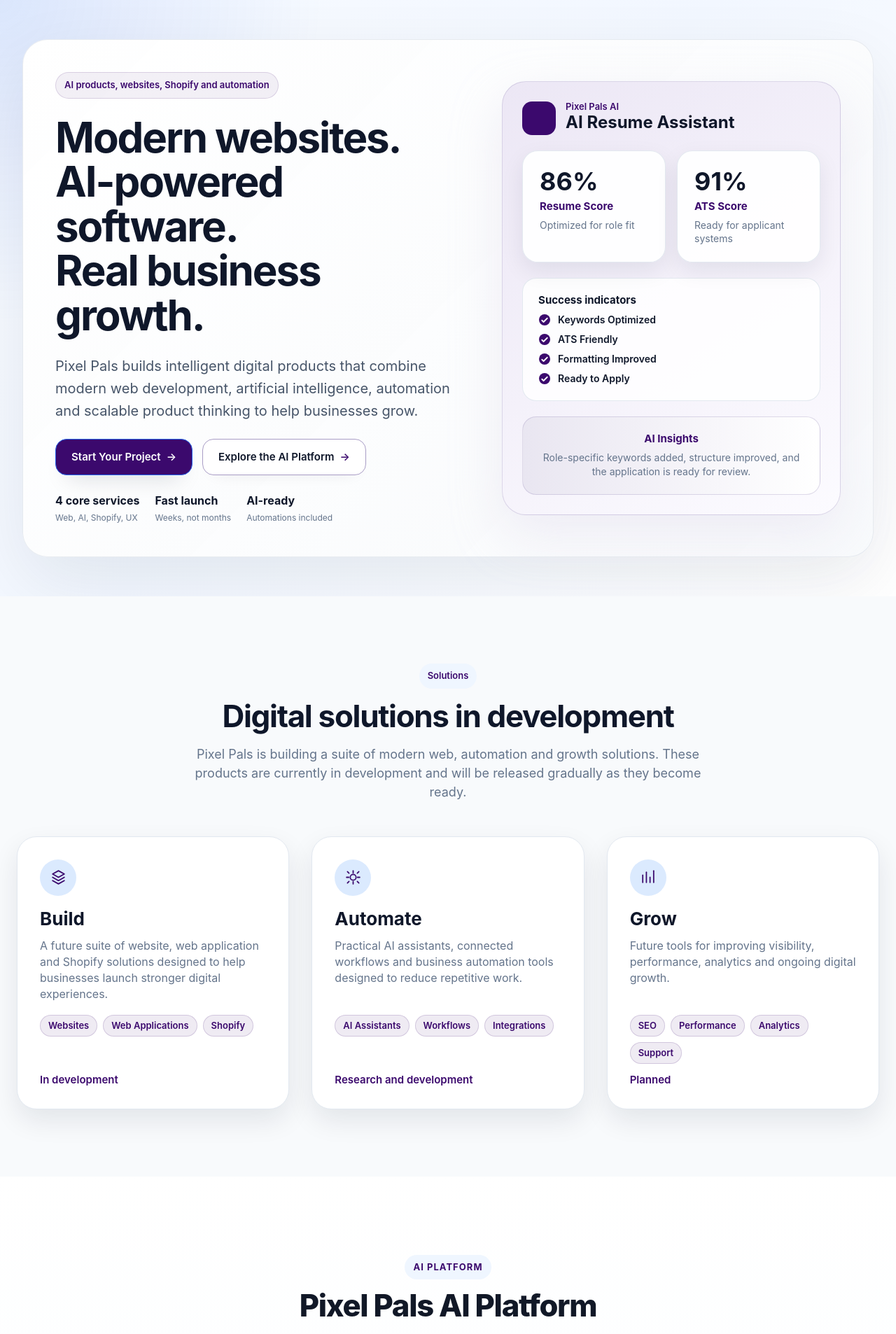
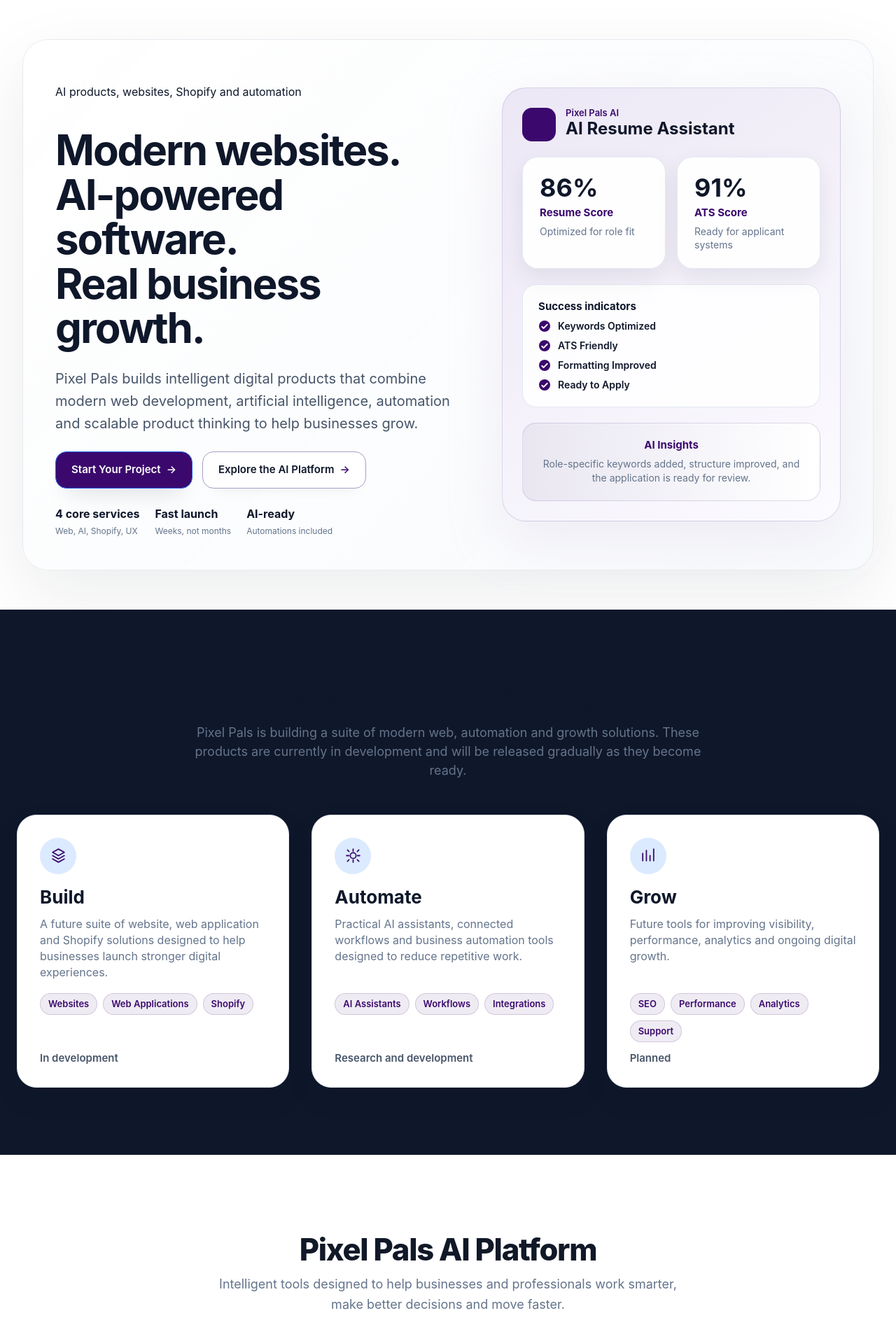
Before and after one commit to biancakisten/pixelpals, a Next.js app: page / in a window 1280 px wide. Shown: the top 1906 px of the page at 70% size. Built offline with nearby package versions, Linux system fonts and the light colour scheme.

Commit message:
touch up

```diff
--- a/components/AIPlatform.css
+++ b/components/AIPlatform.css
@@ -4,11 +4,11 @@
   --ai-text: #64748b;
   --ai-border: #dfe7f1;
   --ai-blue: #2563eb;
-  --ai-surface: #f8fbff;
+  --ai-surface: #ffffff;
 
   width: 100%;
   padding: 112px 24px 120px;
-  background: linear-gradient(180deg, #ffffff 0%, #f7fbff 100%);
+  background: #ffffff;
   font-family: Inter, Arial, sans-serif;
 }
 
@@ -26,22 +26,6 @@
   width: min(760px, 100%);
   margin: 0 auto 48px;
   text-align: center;
-}
-
-.ai-platform__eyebrow {
-  display: inline-flex;
-  align-items: center;
-  justify-content: center;
-  margin-bottom: 14px;
-  padding: 8px 12px;
-  border-radius: 999px;
-  background: #eff6ff;
-  color: var(--ai-purple);
-  font-size: 13px;
-  font-weight: 700;
-  letter-spacing: 0.08em;
-  line-height: 1.5;
-  text-transform: uppercase;
 }
 
 .ai-platform__heading h2 {
--- a/components/AIPlatform.jsx
+++ b/components/AIPlatform.jsx
@@ -61,8 +61,6 @@
     >
       <div className="ai-platform__container">
         <header className="ai-platform__heading">
-          <span className="ai-platform__eyebrow">AI Platform</span>
-
           <h2 id="ai-platform-heading">Pixel Pals AI Platform</h2>
 
           <p>
--- a/components/HomeBanner.css
+++ b/components/HomeBanner.css
@@ -3,7 +3,7 @@
   --home-banner-heading: #0f172a;
   --home-banner-text: #64748b;
   --home-banner-border: #e2e8f0;
-  --home-banner-background: #f8fafc;
+  --home-banner-background: #0f172a;
   --home-banner-chip-background: rgba(59, 9, 109, 0.08);
   --home-banner-chip-border: rgba(59, 9, 109, 0.16);
 
@@ -27,20 +27,6 @@
   width: min(820px, 100%);
   margin: 0 auto 50px;
   text-align: center;
-}
-
-.home-banner__eyebrow {
-  display: inline-flex;
-  align-items: center;
-  justify-content: center;
-  margin-bottom: 14px;
-  padding: 8px 12px;
-  border-radius: 999px;
-  background: #eff6ff;
-  color: var(--home-banner-purple);
-  font-size: 13px;
-  font-weight: 600;
-  line-height: 1.5;
 }
 
 .home-banner__heading h2 {
@@ -144,7 +130,7 @@
 
 .home-banner__status {
   margin: auto 0 0;
-  color: var(--home-banner-purple);
+  color: #475569;
   font-size: 15px;
   font-weight: 600;
   line-height: 18px;
--- a/components/HomeBanner.jsx
+++ b/components/HomeBanner.jsx
@@ -69,7 +69,6 @@
     <section className="home-banner" aria-labelledby="home-banner-title">
       <div className="home-banner__container">
         <header className="home-banner__heading">
-          <span className="home-banner__eyebrow">Solutions</span>
 
           <h2 id="home-banner-title">
             Digital solutions in development
--- a/components/PixelPalsHero.css
+++ b/components/PixelPalsHero.css
@@ -9,13 +9,11 @@
   --pp-muted: #64748b;
   --pp-purple: #3b096d;
   --pp-blue: #2563eb;
-  --pp-surface: #f8fafc;
+  --pp-surface: #ffffff;
   --pp-border: #e2e8f0;
   width: 100%;
   padding: 72px clamp(24px, 4.5vw, 56px);
-  background:
-    radial-gradient(circle at top left, rgba(37, 99, 235, 0.14), transparent 30%),
-    linear-gradient(135deg, #f8fbff 0%, #f2f7ff 48%, #ffffff 100%);
+  background: #ffffff;
   color: var(--pp-navy);
   font-family: Inter, ui-sans-serif, system-ui, -apple-system, BlinkMacSystemFont, 'Segoe UI', sans-serif;
 }
@@ -44,7 +42,6 @@
   max-width: 720px;
 }
 
-.pp-hero__badge,
 .pp-hero__title,
 .pp-hero__description,
 .pp-product p,
@@ -53,19 +50,6 @@
 .pp-product ul,
 .pp-hero__metrics {
   margin: 0;
-}
-
-.pp-hero__badge {
-  display: inline-flex;
-  align-items: center;
-  padding: 8px 12px;
-  border: 1px solid rgba(59, 9, 109, 0.14);
-  border-radius: 999px;
-  background: rgba(59, 9, 109, 0.06);
-  color: var(--pp-purple);
-  font-size: 13px;
-  font-weight: 600;
-  line-height: 1.5;
 }
 
 .pp-hero__title {
--- a/components/ProcessSection.css
+++ b/components/ProcessSection.css
@@ -10,7 +10,7 @@
 
   width: 100%;
   padding: 96px 24px;
-  background: var(--process-background);
+  background: #ffffff;
   font-family: Inter, Arial, sans-serif;
 }
 
@@ -29,21 +29,6 @@
   margin: 0 auto 52px;
   padding: 0;
   text-align: center;
-}
-
-.process-section__eyebrow {
-  display: inline-flex;
-  align-items: center;
-  justify-content: center;
-  margin-bottom: 14px;
-  padding: 8px 12px;
-  border-radius: 999px;
-  background: var(--process-light-blue);
-  color: var(--process-blue);
-  font-size: 13px;
-  font-weight: 600;
-  line-height: 1.5;
-  white-space: nowrap;
 }
 
 .process-section__heading h2 {
--- a/components/ProcessSection.jsx
+++ b/components/ProcessSection.jsx
@@ -39,7 +39,6 @@
     >
       <div className="process-section__container">
         <header className="process-section__heading">
-          <span className="process-section__eyebrow">Process</span>
 
           <h2 id="process-section-heading">
             From idea to launch without the fog
--- a/components/WhyPixelPals.css
+++ b/components/WhyPixelPals.css
@@ -3,7 +3,7 @@
   --why-heading: #111827;
   --why-text: #5b6472;
   --why-border: #dfe7f1;
-  --why-background: #f8fbff;
+  --why-background: #0f172a;
   --why-green: #22c55e;
   --why-blue: #2563eb;
   --why-surface: #ffffff;
@@ -12,7 +12,7 @@
 
   width: 100%;
   padding: 112px 24px 120px;
-  background: linear-gradient(180deg, #ffffff 0%, #f8fbff 100%);
+  background: var(--why-background);
   font-family: Inter, Arial, sans-serif;
 }
 
@@ -123,12 +123,6 @@
 
 .why-pixel-pals__heading {
   width: 100%;
-}
-
-.why-pixel-pals__eyebrow {
-  margin-bottom: 16px;
-  background: #eef4ff;
-  color: var(--why-purple);
 }
 
 .why-pixel-pals__heading h2 {
--- a/components/WhyPixelPals.jsx
+++ b/components/WhyPixelPals.jsx
@@ -48,10 +48,6 @@
 
         <div className="why-pixel-pals__content">
           <header className="why-pixel-pals__heading">
-            <span className="why-pixel-pals__eyebrow">
-              Why businesses choose Pixel Pals
-            </span>
-
             <h2 id="why-pixel-pals-heading">
               Why businesses choose Pixel Pals
             </h2>
```
